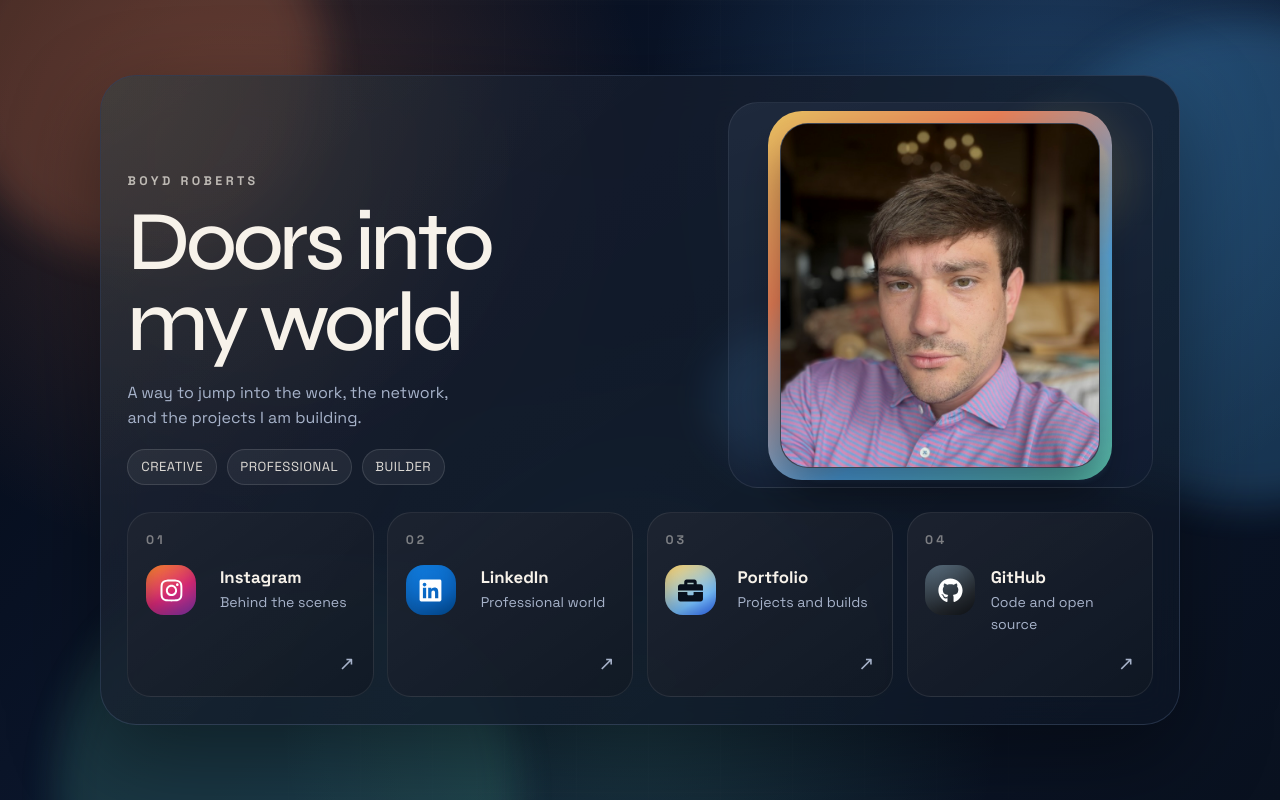
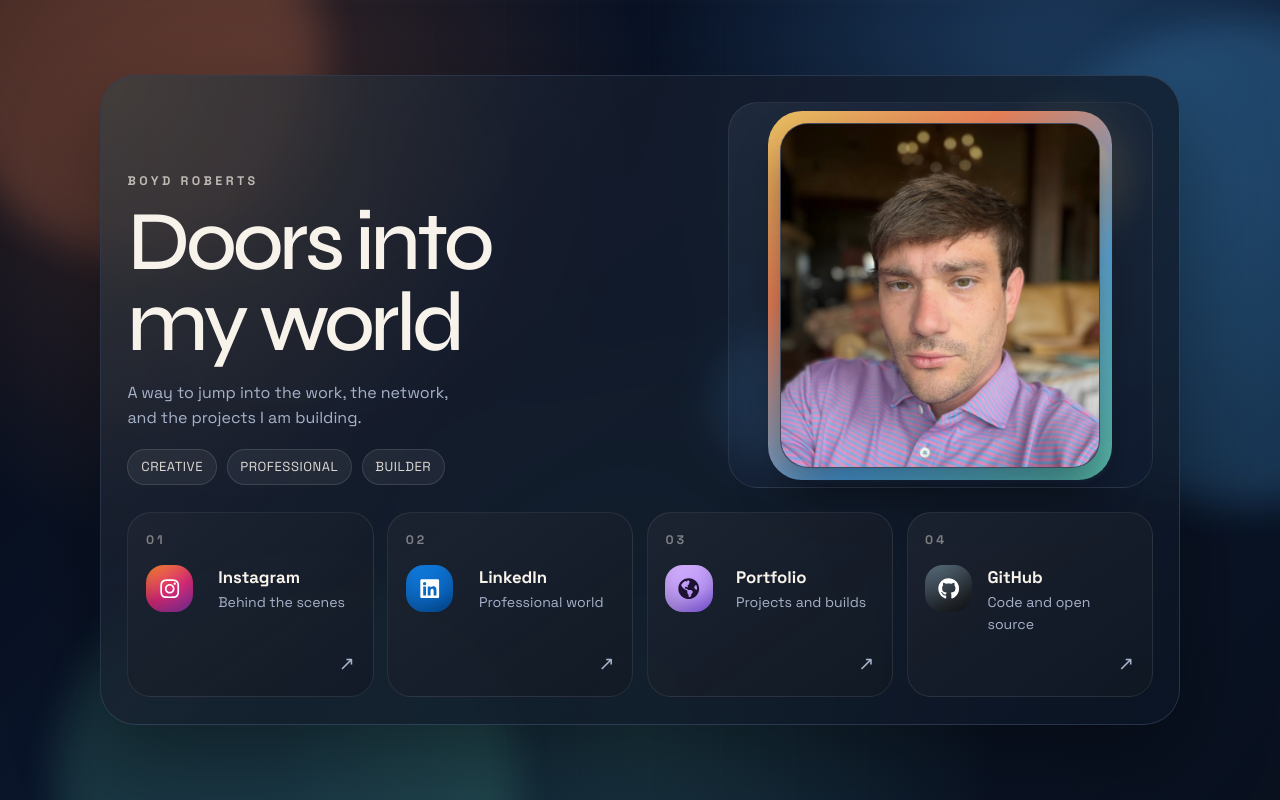
Before and after one commit to coleyrockin/linkx, a React (Create React App) app: page / in a window 1280 px wide. Built offline with nearby package versions, Linux system fonts and the light colour scheme.

Commit message:
Polish portfolio icon and photo styling

```diff
--- a/src/components/Everything/Index.js
+++ b/src/components/Everything/Index.js
@@ -1,5 +1,5 @@
 import ProfilePhoto from "../../assets/imgs/boyd26.jpeg";
-import { FaInstagram, FaLinkedin, FaBriefcase, FaGithub } from "react-icons/fa";
+import { FaInstagram, FaLinkedin, FaGithub, FaGlobeAmericas } from "react-icons/fa";
 
 const LINKS = [
   {
@@ -20,7 +20,7 @@ const LINKS = [
     name: "Portfolio",
     href: "https://coleyrockin.github.io/react-portfolio/",
     tagline: "Projects and builds",
-    icon: FaBriefcase,
+    icon: FaGlobeAmericas,
     toneClass: "tone-portfolio"
   },
   {
--- a/src/index.css
+++ b/src/index.css
@@ -171,7 +171,6 @@ body {
   border: 1px solid rgba(255, 255, 255, 0.22);
   background: #0f182b;
   box-shadow: 0 26px 44px rgba(0, 0, 0, 0.38);
-  filter: brightness(0.94) saturate(0.94) contrast(1.03);
 }
 
 .eyebrow {
@@ -300,12 +299,12 @@ h1 {
 }
 
 .icon-badge {
-  width: 3.15rem;
-  height: 3.15rem;
+  width: 2.95rem;
+  height: 2.95rem;
   border-radius: 18px;
   display: grid;
   place-items: center;
-  font-size: 1.56rem;
+  font-size: 1.34rem;
   color: #fff;
   box-shadow: inset 0 -10px 16px rgba(0, 0, 0, 0.18);
 }
@@ -351,9 +350,9 @@ h1 {
 }
 
 .tone-portfolio:hover {
-  border-color: rgba(86, 182, 255, 0.42);
+  border-color: rgba(183, 148, 246, 0.42);
   background:
-    linear-gradient(130deg, rgba(86, 182, 255, 0.18), rgba(7, 14, 27, 0.78)),
+    linear-gradient(130deg, rgba(183, 148, 246, 0.18), rgba(7, 14, 27, 0.78)),
     rgba(7, 14, 27, 0.72);
 }
 
@@ -373,8 +372,8 @@ h1 {
 }
 
 .tone-portfolio .icon-badge {
-  background: linear-gradient(150deg, var(--gold), #77c0ff 68%, #2f69ff);
-  color: #08101d;
+  background: linear-gradient(150deg, #d8b4fe, #b794f6 62%, #8b5cf6);
+  color: #1d1231;
 }
 
 .tone-github .icon-badge {
```
